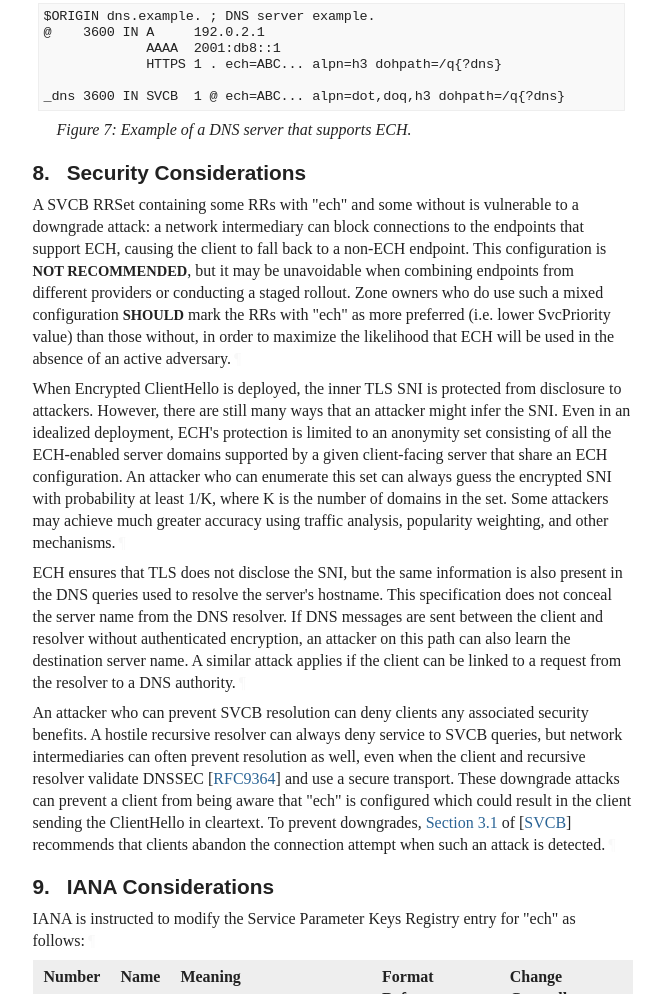
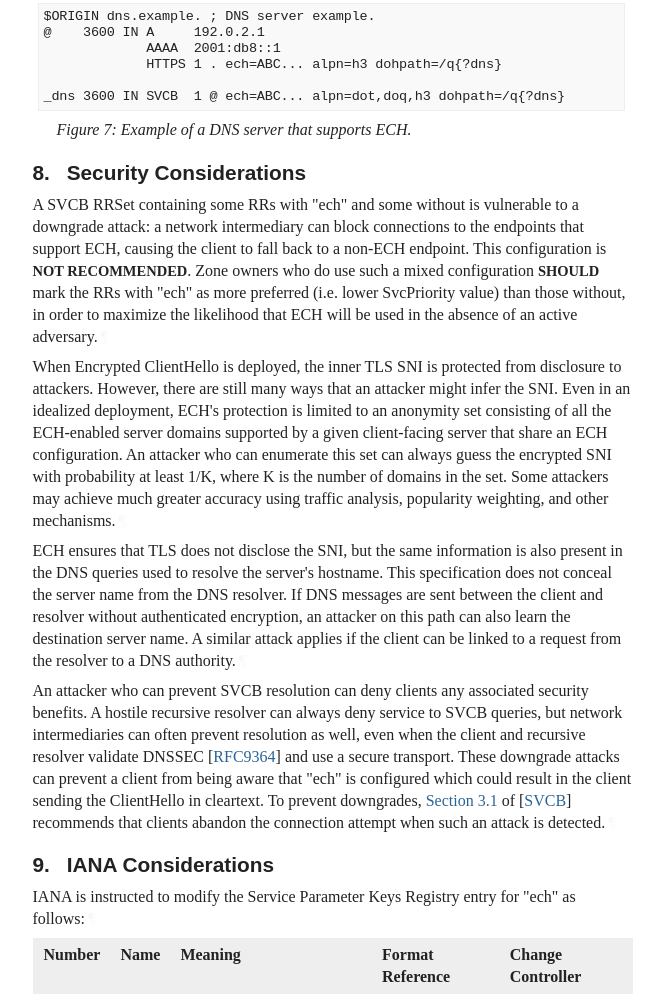
Before and after one commit to tlswg/draft-ietf-tls-svcb-ech, a plain HTML site: page draft-ietf-tls-svcb-ech.html in a window 1280 px wide. Shown: the part 3890-4884 px from the top of the page, without its empty margins (92-755 px from the left). Drawn offline with Linux system fonts and the light colour scheme; a web font is replaced by a local one.

Commit message:
Script updating gh-pages from 69c771f. [ci skip]

```diff
--- a/draft-ietf-tls-svcb-ech.html
+++ b/draft-ietf-tls-svcb-ech.html
@@ -1411,7 +1411,7 @@ _dns 3600 IN SVCB  1 @ ech=ABC... alpn=dot,doq,h3 dohpath=/q{?dns}
       <h2 id="name-security-considerations">
 <a href="#section-8" class="section-number selfRef">8. </a><a href="#name-security-considerations" class="section-name selfRef">Security Considerations</a>
       </h2>
-<p id="section-8-1">A SVCB RRSet containing some RRs with "ech" and some without is vulnerable to a downgrade attack: a network intermediary can block connections to the endpoints that support ECH, causing the client to fall back to a non-ECH endpoint.  This configuration is <span class="bcp14">NOT RECOMMENDED</span>, but it may be unavoidable when combining endpoints from different providers or conducting a staged rollout. Zone owners who do use such a mixed configuration <span class="bcp14">SHOULD</span> mark the RRs with "ech" as more preferred (i.e. lower SvcPriority value) than those without, in order to maximize the likelihood that ECH will be used in the absence of an active adversary.<a href="#section-8-1" class="pilcrow">¶</a></p>
+<p id="section-8-1">A SVCB RRSet containing some RRs with "ech" and some without is vulnerable to a downgrade attack: a network intermediary can block connections to the endpoints that support ECH, causing the client to fall back to a non-ECH endpoint.  This configuration is <span class="bcp14">NOT RECOMMENDED</span>. Zone owners who do use such a mixed configuration <span class="bcp14">SHOULD</span> mark the RRs with "ech" as more preferred (i.e. lower SvcPriority value) than those without, in order to maximize the likelihood that ECH will be used in the absence of an active adversary.<a href="#section-8-1" class="pilcrow">¶</a></p>
 <p id="section-8-2">When Encrypted ClientHello is deployed, the inner TLS SNI is protected from disclosure to attackers. However, there are still many ways that an attacker might infer the SNI. Even in an idealized deployment, ECH's protection is limited to an anonymity set consisting of all the ECH-enabled server domains supported by a given client-facing server that share an ECH configuration. An attacker who can enumerate this set can always guess the encrypted SNI with probability at least 1/K, where K is the number of domains in the set. Some attackers may achieve much greater accuracy using traffic analysis, popularity weighting, and other mechanisms.<a href="#section-8-2" class="pilcrow">¶</a></p>
 <p id="section-8-3">ECH ensures that TLS does not disclose the SNI, but the same information is also present in the DNS queries used to resolve the server's hostname.  This specification does not conceal the server name from the DNS resolver.  If DNS messages are sent between the client and resolver without authenticated encryption, an attacker on this path can also learn the destination server name.  A similar attack applies if the client can be linked to a request from the resolver to a DNS authority.<a href="#section-8-3" class="pilcrow">¶</a></p>
 <p id="section-8-4">An attacker who can prevent SVCB resolution can deny clients any associated security benefits. A hostile recursive resolver can always deny service to SVCB queries, but network intermediaries can often prevent resolution as well, even when the client and recursive resolver validate DNSSEC <span>[<a href="#RFC9364" class="cite xref">RFC9364</a>]</span> and use a secure transport. These downgrade attacks can prevent a client from being aware that "ech" is configured which could result in the client sending the ClientHello in cleartext. To prevent downgrades, <span><a href="https://rfc-editor.org/rfc/rfc9460#section-3.1" class="relref">Section 3.1</a> of [<a href="#SVCB" class="cite xref">SVCB</a>]</span> recommends that clients abandon the connection attempt when such an attack is detected.<a href="#section-8-4" class="pilcrow">¶</a></p>
```
Also changed, not shown: draft-ietf-tls-svcb-ech.txt.
